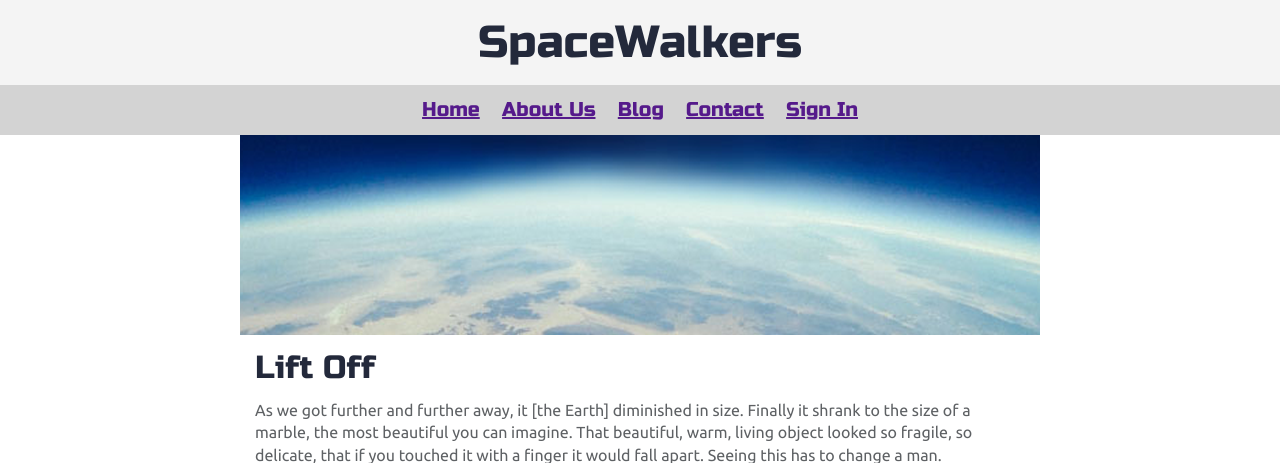
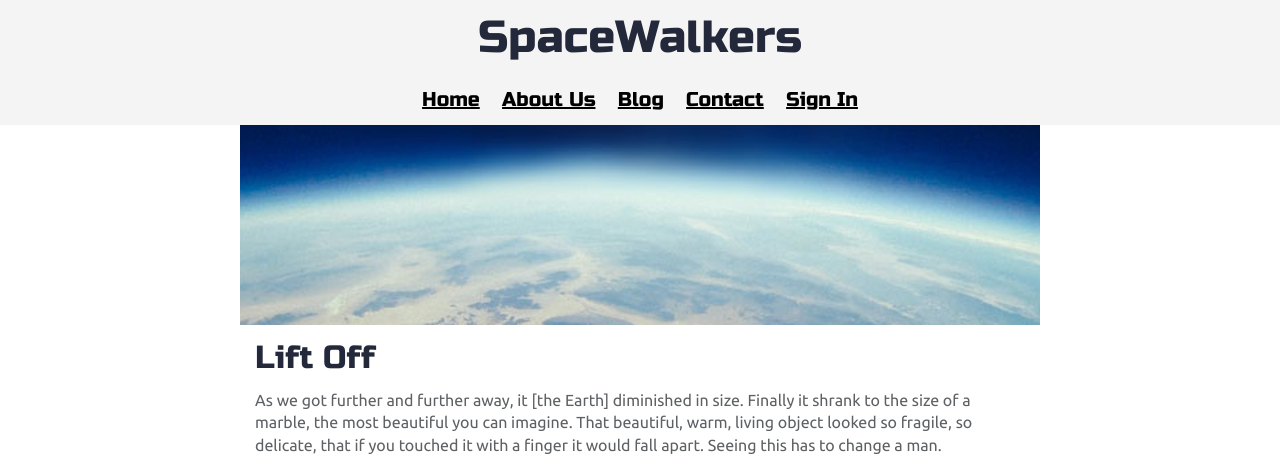
Before and after one commit to bloominstituteoftechnology/Sprint-Challenge--Advanced-CSS, a PHP site: page / in a window 1280 px wide. Shown: the top 463 px of the page. Run offline with PHP 8.4, Linux system fonts and the light colour scheme.

Commit message:
header changes

```diff
--- a/css/index.css
+++ b/css/index.css
@@ -161,7 +161,7 @@ p {
   margin: 0 auto;
 }
 .nav-links {
-  background: lightgrey;
+  background: #f4f4f4;
   display: flex;
   width: 100%;
   height: 50px;
@@ -169,6 +169,7 @@ p {
   align-items: center;
 }
 .nav-links nav a {
+  color: black;
   margin-left: 10px;
   margin-right: 10px;
   font-family: 'Russo One', sans-serif;
@@ -236,11 +237,11 @@ footer {
   border-radius: 10px;
 }
 .space-walkers {
-  padding: 20px;
+  display: flex;
+  justify-content: center;
   background: #f4f4f4;
 }
 .space-walkers h1 {
   font-size: 45px;
-  display: flex;
-  justify-content: center;
+  padding: 15px;
 }
```
Also changed, not shown: README.md.
